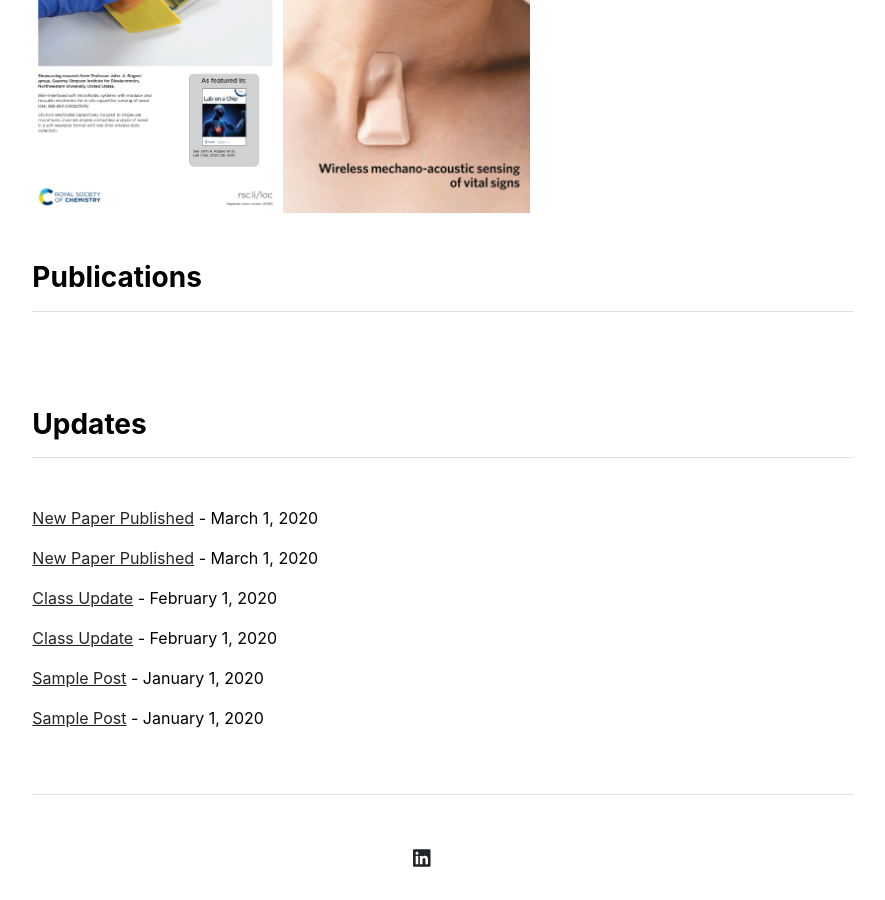
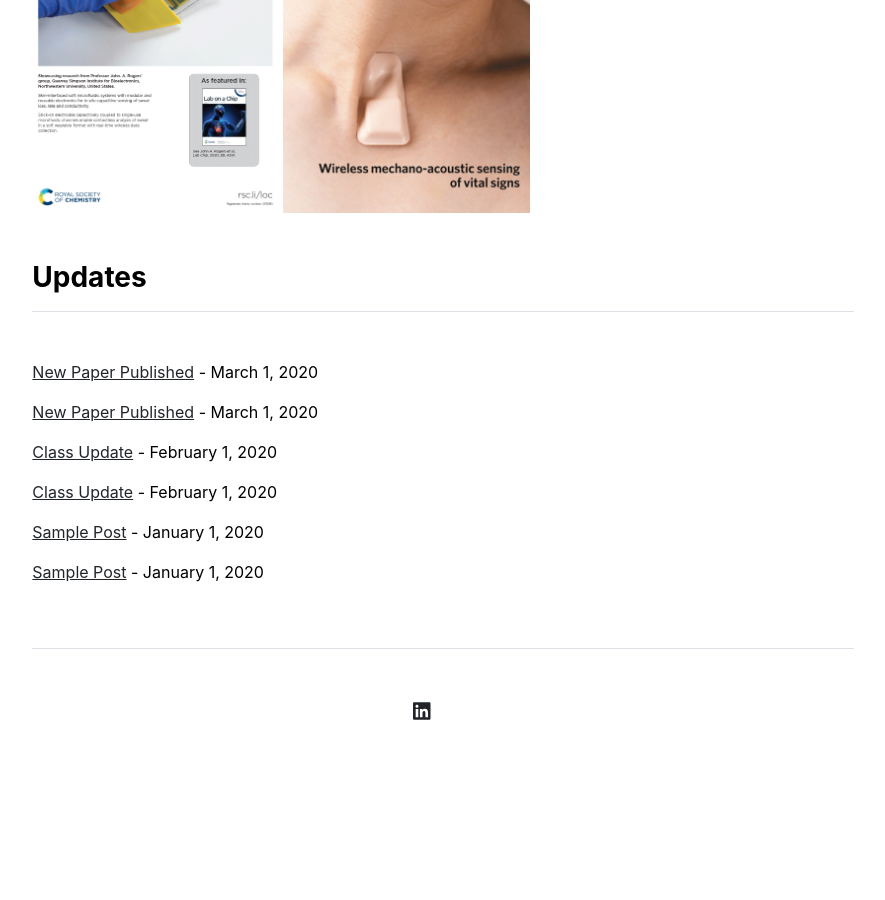
Before and after one commit to clrliu/clrliu.github.io, a Jekyll site: the page built from index.md, in a window 1280 px wide and 900 px high, scrolled down 1467 px. Shown: the whole window, without its empty margins (197-1082 px from the left). Built offline with Jekyll 4.4.1, drawn with Linux system fonts in a browser that asks for light colours; after the commit the page ends 2290 px from its top, so only the background shows below that.

Commit message:
Update home.html

```diff
--- a/_layouts/home.html
+++ b/_layouts/home.html
@@ -32,7 +32,7 @@ layout: default
   </div>
 </div>
 
-{% include publications.html %}
+<!--{% include publications.html %}-->
 
 <div class="row g-5 mb-5">
   <div class="col-md-12">
```
